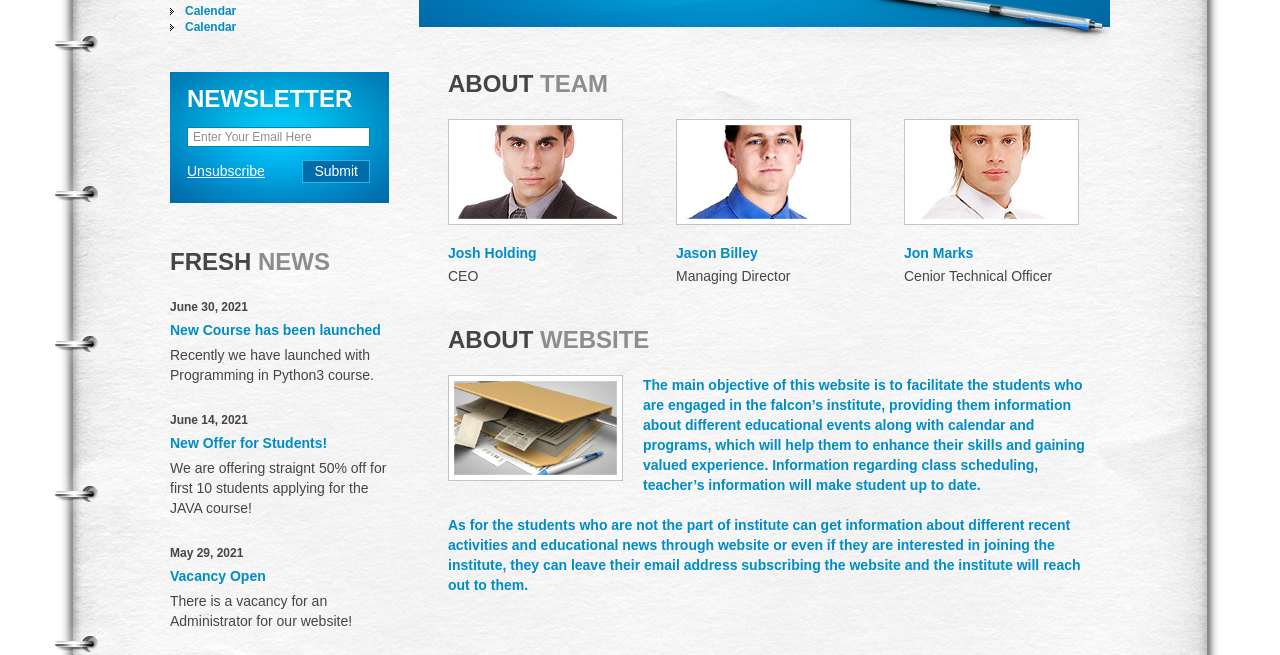
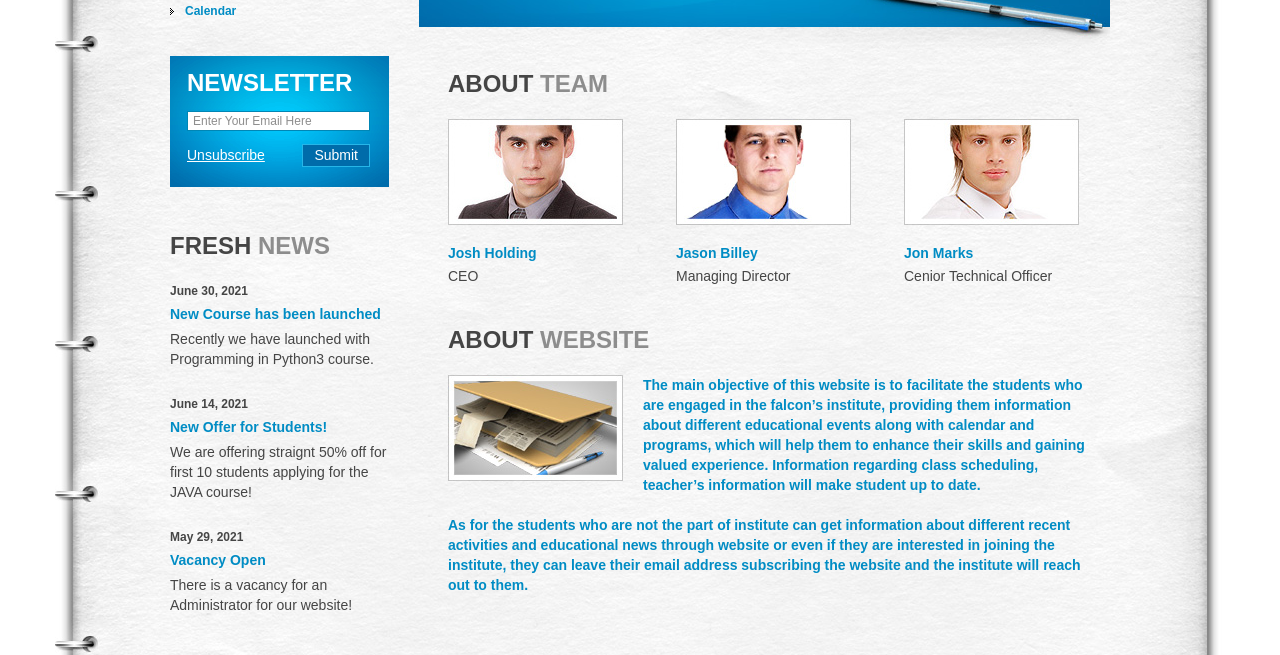
Before and after one commit to codingindark20/FWDD_ASSIGNMENT, a plain HTML site: page descriptions.html in a window 1280 px wide. Shown: the part 445-1100 px from the top of the page. Drawn offline with Linux system fonts and the light colour scheme.

Commit message:
Updated the code

```diff
--- a/descriptions.html
+++ b/descriptions.html
@@ -42,7 +42,7 @@
         <li><span><a href="basic-info.html">Basic Information</a></span></li>
         <li><span><a href="vacancies.html">Vacancies</a></span></li>
         <li class="last"><span><a href="#">Calendar</a></span></li>
-        <li class="last"><span><a href="#">Calendar</a></span></li>
+
       </ul>
       <form action="#" id="newsletter-form">
         <fieldset>
```
